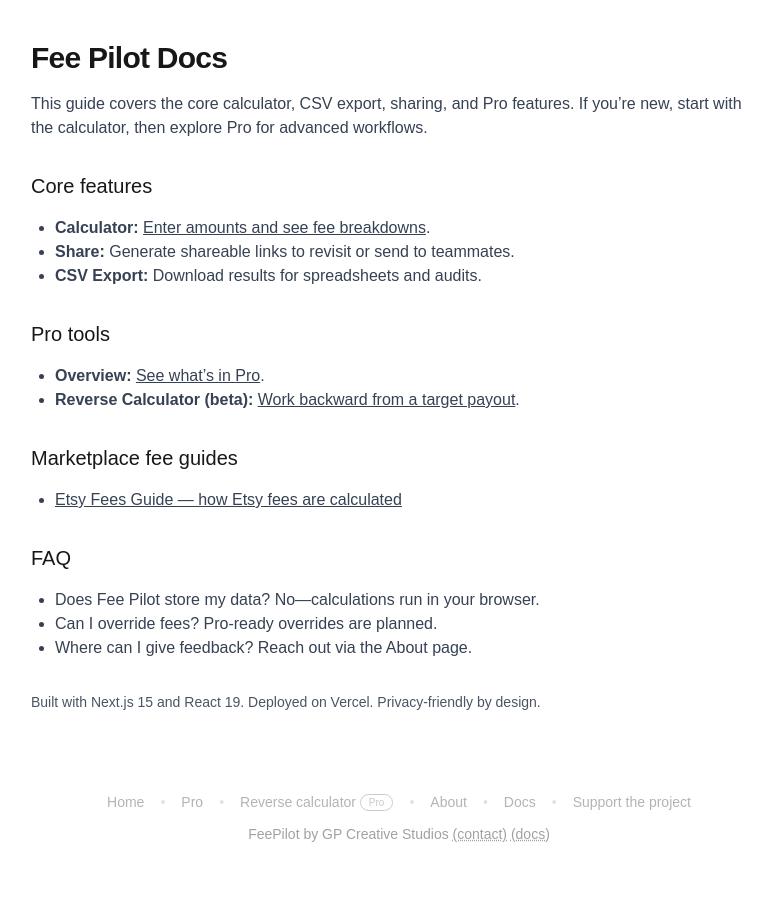
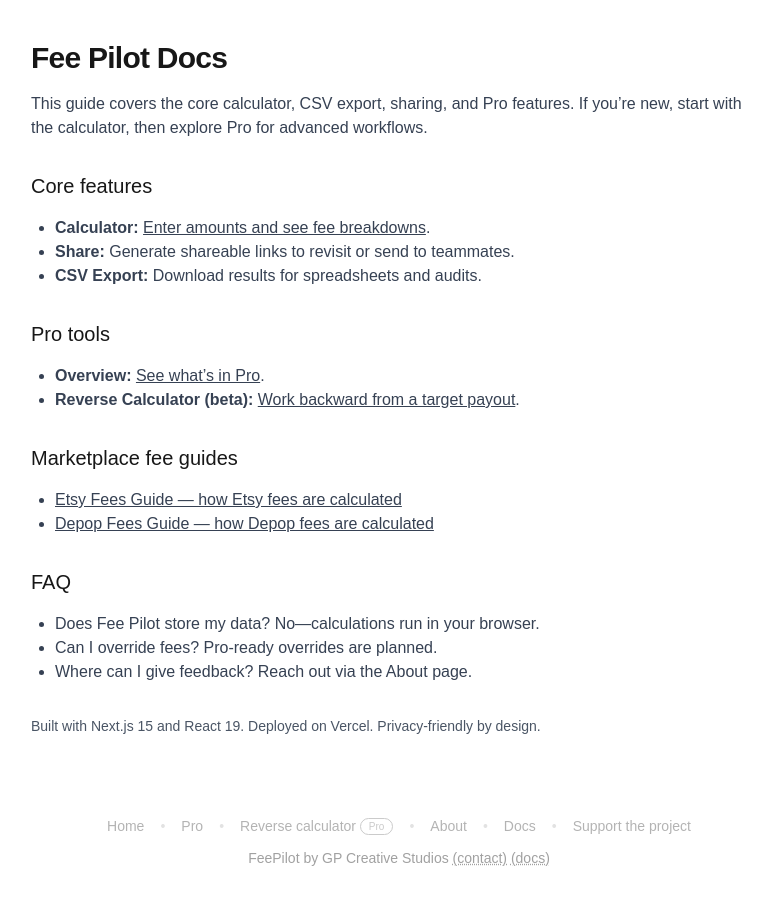
Before and after one commit to gpcreativestudios2018/FeePilot, a Next.js app: page /docs in a window 1280 px wide. Shown: the top 904 px of the page, without its empty margins (241-1013 px from the left). Built offline with nearby package versions, Linux system fonts and the light colour scheme; no server answers.

Commit message:
docs(seo): link Depop fees guide from /docs

```diff
--- a/src/app/docs/page.tsx
+++ b/src/app/docs/page.tsx
@@ -15,11 +15,7 @@ export const metadata: Metadata = {
     siteName: 'Fee Pilot',
     type: 'article',
   },
-  robots: {
-    index: true,
-    follow: true,
-    googleBot: { indexifembedded: true, noimageindex: true },
-  },
+  robots: { index: true, follow: true, googleBot: { indexifembedded: true, noimageindex: true } },
 };
 
 const faqJsonLd = {
@@ -31,8 +27,7 @@ const faqJsonLd = {
       name: 'Does Fee Pilot store my data?',
       acceptedAnswer: {
         '@type': 'Answer',
-        text:
-          'No. Calculations run in your browser. We do not store the numbers you enter.',
+        text: 'No. Calculations run in your browser. We do not store the numbers you enter.',
       },
     },
     {
@@ -40,8 +35,7 @@ const faqJsonLd = {
       name: 'Can I export results?',
       acceptedAnswer: {
         '@type': 'Answer',
-        text:
-          'Yes. Use “Download CSV” to export fee breakdowns for spreadsheets and audits.',
+        text: 'Yes. Use “Download CSV” to export fee breakdowns for spreadsheets and audits.',
       },
     },
     {
@@ -49,8 +43,7 @@ const faqJsonLd = {
       name: 'How do I share results?',
       acceptedAnswer: {
         '@type': 'Answer',
-        text:
-          'Click “Copy link” to generate a shareable URL with your current calculator inputs.',
+        text: 'Click “Copy link” to generate a shareable URL with your current calculator inputs.',
       },
     },
     {
@@ -58,8 +51,7 @@ const faqJsonLd = {
       name: 'What is Fee Pilot Pro?',
       acceptedAnswer: {
         '@type': 'Answer',
-        text:
-          'Pro adds the Reverse Calculator so you can work backward from a target payout.',
+        text: 'Pro adds the Reverse Calculator so you can work backward from a target payout.',
       },
     },
   ],
@@ -130,7 +122,12 @@ export default function DocsPage() {
               Etsy Fees Guide — how Etsy fees are calculated
             </Link>
           </li>
-          {/* Future: add Depop/Mercari pages here */}
+          <li>
+            <Link href={'/docs/depop-fees' as Route} className="underline">
+              Depop Fees Guide — how Depop fees are calculated
+            </Link>
+          </li>
+          {/* Next up: Mercari, eBay, Poshmark, etc. */}
         </ul>
       </section>
 
@@ -144,9 +141,7 @@ export default function DocsPage() {
       </section>
 
       <section className="mt-8 text-sm text-gray-600">
-        <p>
-          Built with Next.js 15 and React 19. Deployed on Vercel. Privacy-friendly by design.
-        </p>
+        <p>Built with Next.js 15 and React 19. Deployed on Vercel. Privacy-friendly by design.</p>
       </section>
     </main>
   );
@@ -158,4 +153,5 @@ type Route =
   | '/docs'
   | '/pro'
   | '/pro/target'
-  | '/docs/etsy-fees';
+  | '/docs/etsy-fees'
+  | '/docs/depop-fees';
```
